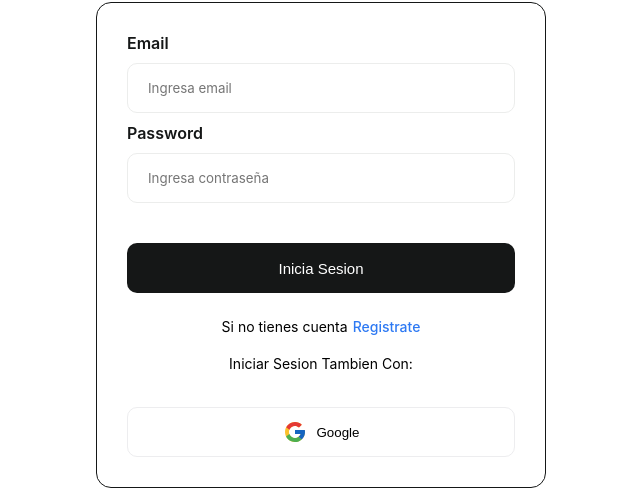
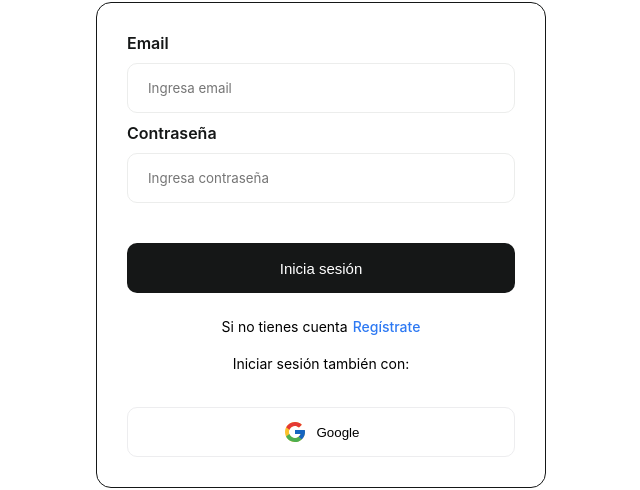
Before and after one commit to FacundoLizardo/PF-Henry, a React (Vite) app in the folder client/: page /login in a window 1280 px wide. Shown: the part 155-645 px from the top of the page, without its empty margins (319-959 px from the left). Built offline with nearby package versions, Linux system fonts and the light colour scheme; no server answers.

Commit message:
Arreglo de errores

```diff
--- a/client/src/views/Login/Login.jsx
+++ b/client/src/views/Login/Login.jsx
@@ -36,7 +36,7 @@ const Login = ({ updateContextUser }) => {
 				})
 				.catch((error) =>
 					console.log(
-						"Ocurrio un error al tratar de crear usuario en el authenticator" +
+						"Ocurrió un error al tratar de crear usuario en el autenticador: " +
 							error
 					)
 				)
@@ -130,7 +130,7 @@ const Login = ({ updateContextUser }) => {
 				)}
 
 				<div className={style.flex_column}>
-					<label>Password </label>
+					<label>Contraseña </label>
 				</div>
 				<div className={style.inputForm}>
 					<input
@@ -145,7 +145,7 @@ const Login = ({ updateContextUser }) => {
 				{registering ? (
 					<>
 						<div className={style.flex_column}>
-							<label>Repite Password: </label>
+							<label>Repetir Contraseña: </label>
 						</div>
 						<div className={style.inputForm}>
 							<input
@@ -163,20 +163,20 @@ const Login = ({ updateContextUser }) => {
 
 				<div className={style.flex_row}></div>
 				<button className={style.button_submit}>
-					{registering ? "Registrate" : "Inicia Sesion"}
+					{registering ? "Regístrate" : "Inicia sesión"}
 				</button>
 				<p className={style.p}>
 					{registering ? "Si ya tienes cuenta" : "Si no tienes cuenta"}
 					<span
 						className={style.span}
 						onClick={() => setRegistering(!registering)}>
-						{registering ? "Inicia Sesion" : "Registrate"}
+						{registering ? "Inicia sesión" : "Regístrate"}
 					</span>
 				</p>
 				<p className={style.p}>
 					{registering
-						? "Registrate Tambien Con:"
-						: "Iniciar Sesion Tambien Con:"}
+						? "Regístrate también con:"
+						: "Iniciar sesión también con:"}
 				</p>
 				<div className={style.flex_row}></div>
 				<button id="google" className={style.btn} onClick={googleAuth}>
```
